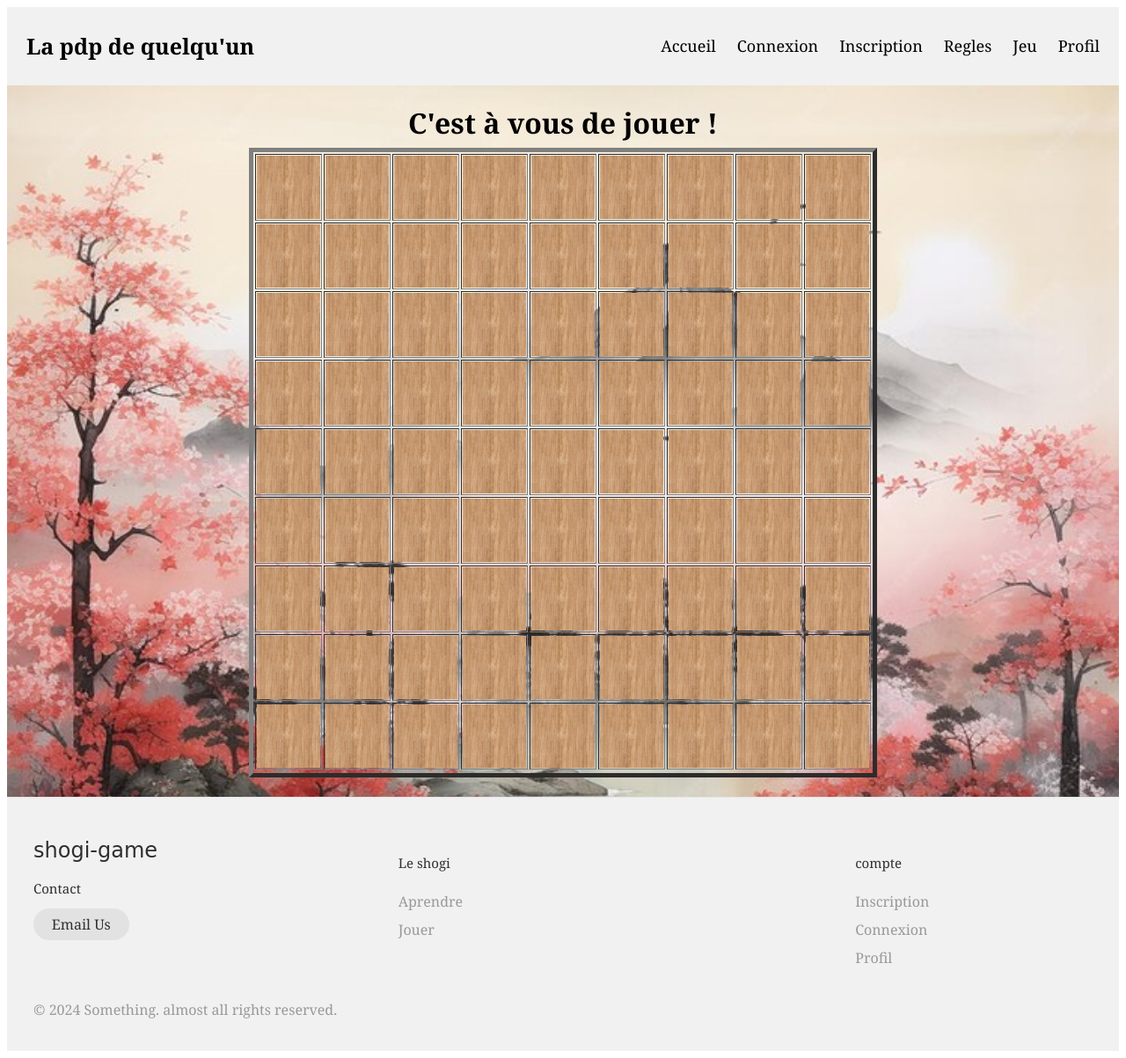
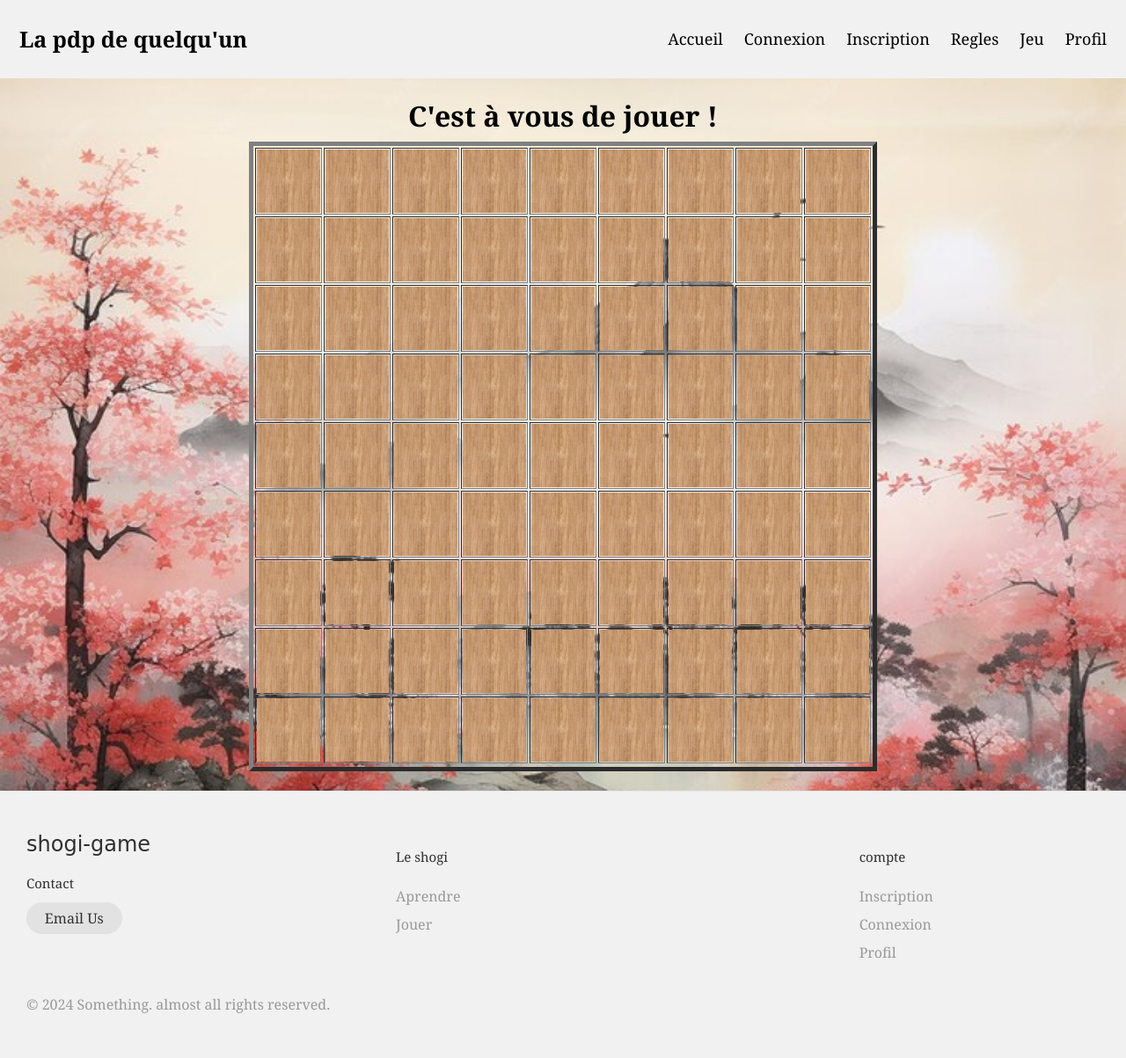
Before and after one commit to Mitake-ktm/shogi-game, a PHP site: page /pageJeu.php in a window 1280 px wide. Shown: the whole page at 88% size. After the commit the page ends 1152 px from the top, so only its background shows below. Run offline with PHP 8.4, Linux system fonts and the light colour scheme.

Commit message:
rajout du margin dans la page jeu

```diff
--- a/style/pageJeu.css
+++ b/style/pageJeu.css
@@ -1,5 +1,10 @@
 body {
+  background-image: url(../assets/shogiPageAccueilBackground.png);
+  background-size: cover;
+  background-attachment: fixed;
   font-family: Cambria, Georgia, serif;
+  margin: 0;
+  padding: 0;
 }
 
 .pageJeu {
```
